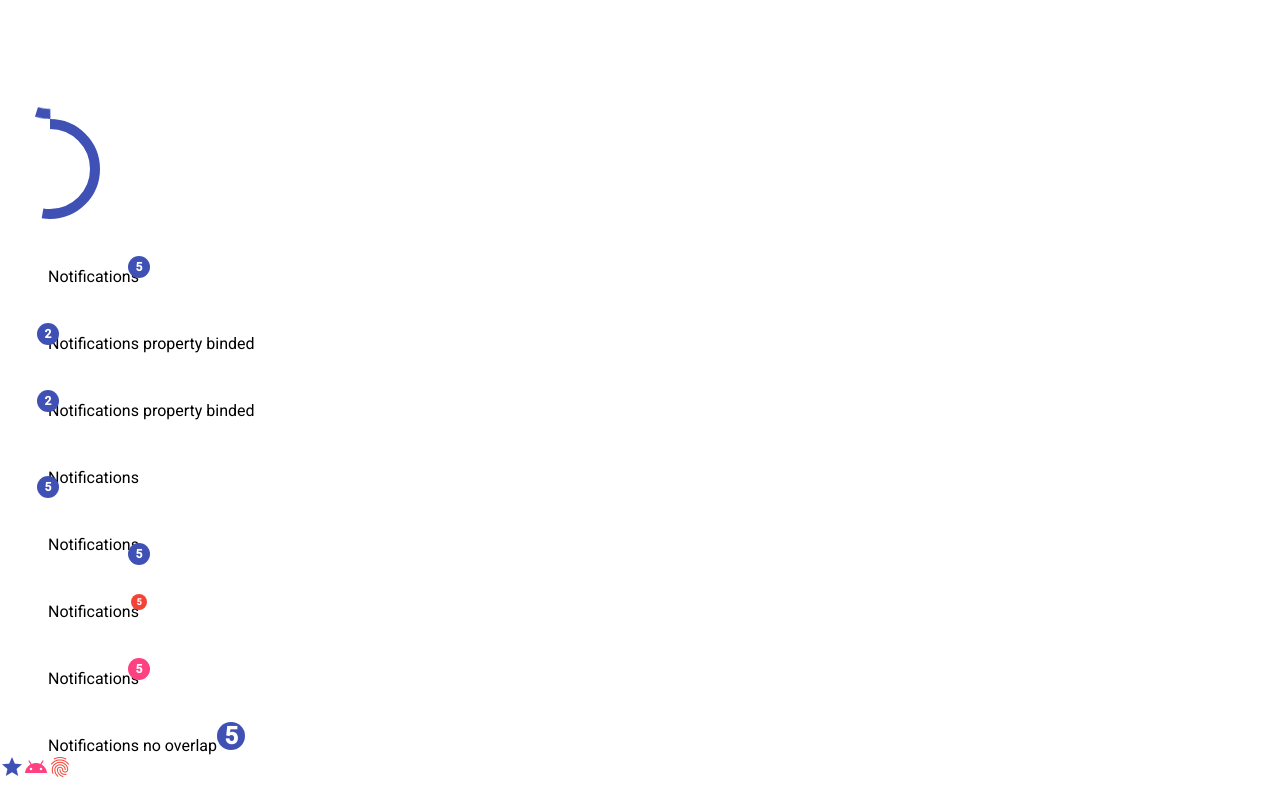
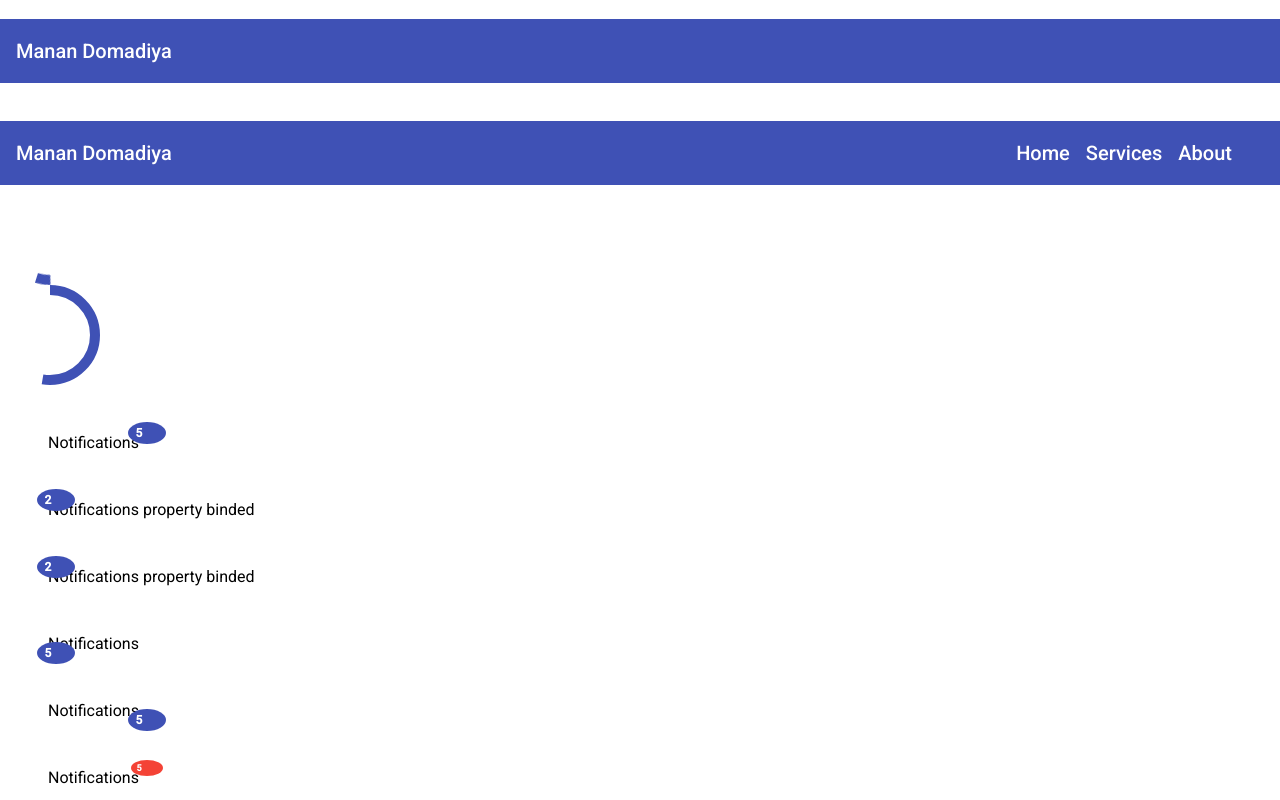
Before and after one commit to ranjeetrocky/angular-material-demo, an Angular app: page / in a window 1280 px wide. Shown: the top 800 px of the page. Built offline with nearby package versions, Linux system fonts and the light colour scheme.

Commit message:
12 navbar

```diff
--- a/src/app/app.component.css
+++ b/src/app/app.component.css
@@ -6,3 +6,11 @@ div {
     margin-left: 3rem;
     margin-top: 3rem;
 }
+
+.navbar {
+    justify-content: space-between;
+}
+
+span {
+    padding-right: 1rem;
+}
--- a/src/app/app.component.html
+++ b/src/app/app.component.html
@@ -1,4 +1,14 @@
 <br />
+<mat-toolbar color="primary"> <span>Manan Domadiya</span> </mat-toolbar
+><br /><br />
+<mat-toolbar color="primary" class="navbar">
+  <span>Manan Domadiya</span>
+  <span>
+    <span>Home</span>
+    <span>Services</span>
+    <span>About</span>
+  </span>
+</mat-toolbar>
 <mat-spinner></mat-spinner>
 <mat-progress-spinner [value]="progress"></mat-progress-spinner>
 <div><span matBadge="5">Notifications</span></div>
--- a/src/app/material/material.module.ts
+++ b/src/app/material/material.module.ts
@@ -5,6 +5,7 @@ import { MatButtonToggleModule } from '@angular/material/button-toggle';
 import { MatIconModule } from '@angular/material/icon';
 import { MatBadgeModule } from '@angular/material/badge';
 import { MatProgressSpinnerModule } from '@angular/material/progress-spinner';
+import { MatToolbarModule } from '@angular/material/toolbar';
 
 const MaterialComponents = [
   MatButtonModule,
@@ -12,6 +13,7 @@ const MaterialComponents = [
   MatIconModule,
   MatBadgeModule,
   MatProgressSpinnerModule,
+  MatToolbarModule,
 ];
 
 @NgModule({
```
